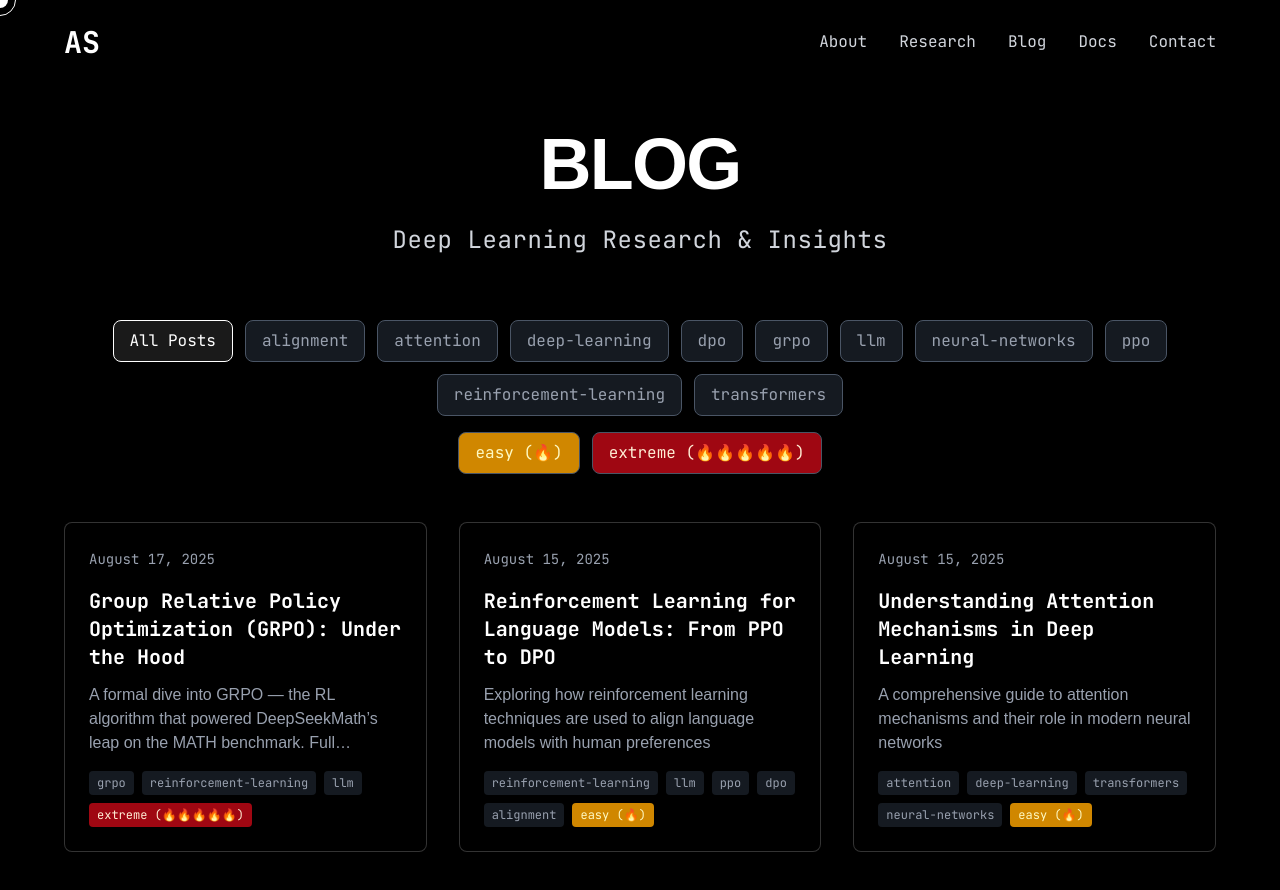
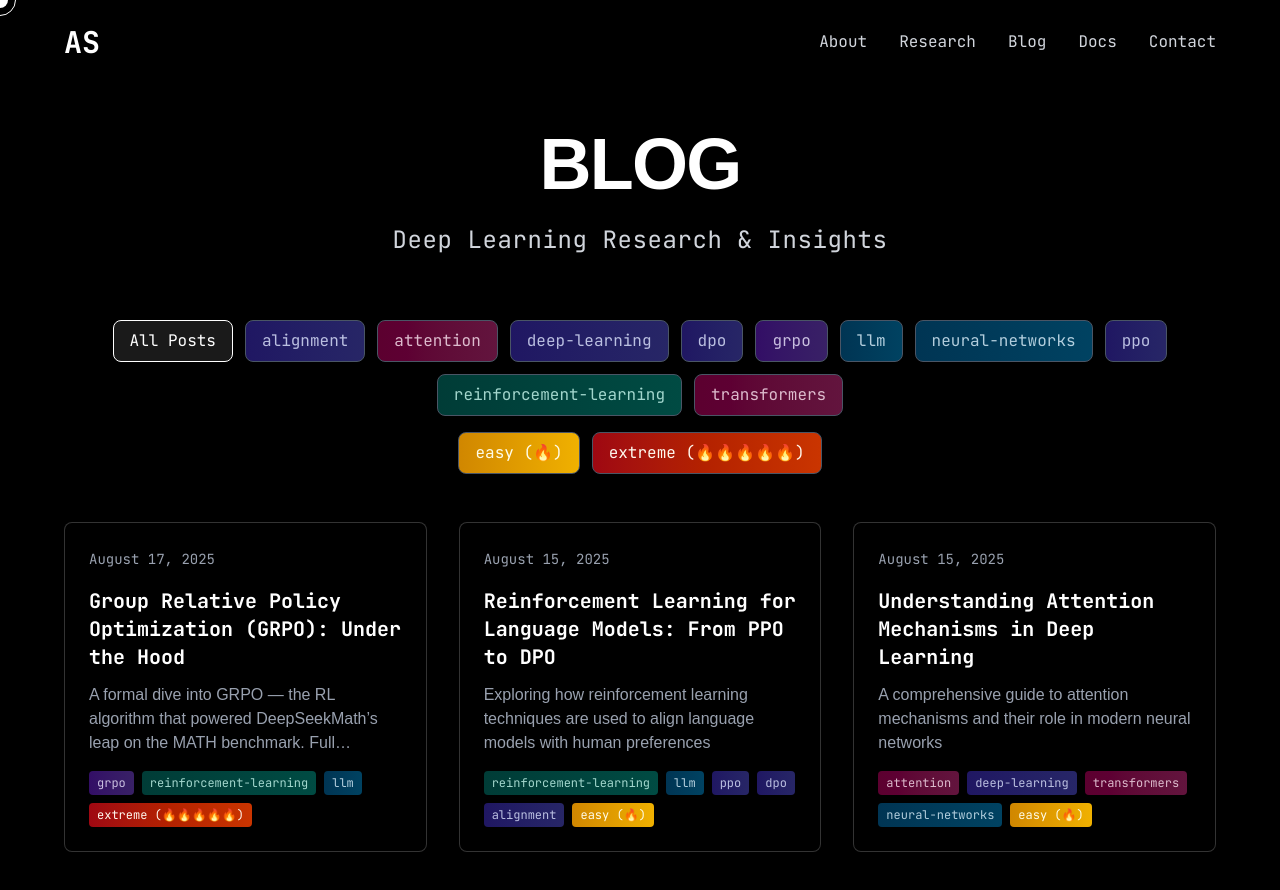
Before and after one commit to Raumberg/attn-signs-center, a Next.js app: page /blog in a window 1280 px wide. Shown: the top 890 px of the page. Built offline with nearby package versions, Linux system fonts and the light colour scheme.

Commit message:
more blog changes

```diff
--- a/content/blog/group-relative-policy-optimization-extreme.md
+++ b/content/blog/group-relative-policy-optimization-extreme.md
@@ -27,8 +27,11 @@ The advantage \(A_t\) is estimated via **GAE** using a *learned value function*
 ## 2  Group Baseline Idea
 Sample **G** candidate responses \(\{o^{(i)}\}_{i=1}^{G}\) **for the same prompt** using the current policy. Let the scalar quality scores from a reward model be \(r^{(i)} \in \mathbb R\).  Define the *group-normalised* advantages
 \[
-\tilde A^{(i)} = \frac{r^{(i)} - \mu_{\!g}}{\sigma_{\!g}}\,, \qquad \mu_{\!g}=\frac1G\sum_{j=1}^{G} r^{(j)},\; \; \sigma_{\!g}=\text{std}(\{r^{(j)}\}). \tag{1}
+\hat A^{\text{GRPO}}_i\;=\;A^{\text{PPO}}_i \qquad (1)
 \]
+$$
+\widetilde A_i \;=\; \hat A^{\text{GRPO}}_i - \operatorname{median}_{j\in\mathcal G} \big(\hat A^{\text{GRPO}}_j\big) \tag{2}
+$$
 No critic — the baseline is **the peer average**.  Intuition: an answer is good iff it beats its siblings.
 
 We broadcast \(\tilde A^{(i)}\) to every token of \(o^{(i)}\).  Substituting into PPO gives the **GRPO objective**
--- a/src/components/pages/BlogContent.tsx
+++ b/src/components/pages/BlogContent.tsx
@@ -23,11 +23,21 @@ export default function BlogContent({ posts, allTags }: BlogContentProps) {
 
   // Difficulty tag styles & fire emojis
   const difficultyMap: Record<string, {bg: string; text: string; fires: number}> = {
-    easy: { bg: "bg-yellow-600", text: "text-yellow-100", fires: 1 },
-    medium: { bg: "bg-orange-600", text: "text-orange-100", fires: 3 },
-    hard: { bg: "bg-red-600", text: "text-red-100", fires: 4 },
-    extreme: { bg: "bg-red-800", text: "text-orange-100", fires: 5 },
+    easy: { bg: "bg-gradient-to-r from-yellow-600 to-yellow-500", text: "text-yellow-50", fires: 1 },
+    medium: { bg: "bg-gradient-to-r from-orange-600 to-orange-500", text: "text-orange-50", fires: 3 },
+    hard: { bg: "bg-gradient-to-r from-red-600 to-red-500", text: "text-red-50", fires: 4 },
+    extreme: { bg: "bg-gradient-to-r from-red-800 to-orange-700", text: "text-orange-50", fires: 5 },
   };
+
+  // Pastel gradient palette for regular tags (subtle opacity)
+  const otherPalette = [
+    "bg-gradient-to-r from-teal-600/40 to-teal-500/40 text-teal-100/80",
+    "bg-gradient-to-r from-sky-600/40 to-sky-500/40 text-sky-100/80",
+    "bg-gradient-to-r from-violet-600/40 to-violet-500/40 text-violet-100/80",
+    "bg-gradient-to-r from-green-600/40 to-green-500/40 text-green-100/80",
+    "bg-gradient-to-r from-pink-600/40 to-pink-500/40 text-pink-100/80",
+    "bg-gradient-to-r from-indigo-600/40 to-indigo-500/40 text-indigo-100/80",
+  ];
 
   const getTagClasses = (tag: string) => {
     const key = tag.toLowerCase();
@@ -35,7 +45,10 @@ export default function BlogContent({ posts, allTags }: BlogContentProps) {
       const { bg, text } = difficultyMap[key];
       return `${bg} ${text}`;
     }
-    return "bg-gray-700/40 text-gray-400"; // subdued for non-difficulty tags
+    // choose gradient deterministically
+    const sum = [...tag].reduce((acc, ch) => acc + ch.charCodeAt(0), 0);
+    const paletteClass = otherPalette[sum % otherPalette.length];
+    return paletteClass;
   };
 
   const renderTagLabel = (tag: string) => {
@@ -123,7 +136,8 @@ export default function BlogContent({ posts, allTags }: BlogContentProps) {
             initial={{ opacity: 0, y: 20 }}
             animate={{ opacity: 1, y: 0 }}
             transition={{ delay: 1.0 + index * 0.1, duration: 0.6 }}
-            whileHover={{ y: -5, scale: 1.02 }}
+            whileHover={{ y: -4, scale: 1.03 }}
+            whileTap={{ scale: 0.97 }}
           >
             <Link href={`/blog/${post.slug}`} legacyBehavior>
               <motion.a
--- a/src/components/pages/BlogPostPageClient.tsx
+++ b/src/components/pages/BlogPostPageClient.tsx
@@ -11,11 +11,21 @@ import Link from "next/link";
 
 // Difficulty tag styling map
 const difficultyMap: Record<string, {bg: string; text: string; fires: number}> = {
-  easy: { bg: "bg-yellow-600", text: "text-yellow-100", fires: 1 },
-  medium: { bg: "bg-orange-600", text: "text-orange-100", fires: 3 },
-  hard: { bg: "bg-red-600", text: "text-red-100", fires: 4 },
-  extreme: { bg: "bg-red-800", text: "text-orange-100", fires: 5 },
+  easy: { bg: "bg-gradient-to-r from-yellow-600 to-yellow-500", text: "text-yellow-50", fires: 1 },
+  medium: { bg: "bg-gradient-to-r from-orange-600 to-orange-500", text: "text-orange-50", fires: 3 },
+  hard: { bg: "bg-gradient-to-r from-red-600 to-red-500", text: "text-red-50", fires: 4 },
+  extreme: { bg: "bg-gradient-to-r from-red-800 to-orange-700", text: "text-orange-50", fires: 5 },
 };
+
+// same pastel palette for non-difficulty tags
+const otherPalette = [
+  "bg-gradient-to-r from-teal-600/40 to-teal-500/40 text-teal-100/80",
+  "bg-gradient-to-r from-sky-600/40 to-sky-500/40 text-sky-100/80",
+  "bg-gradient-to-r from-violet-600/40 to-violet-500/40 text-violet-100/80",
+  "bg-gradient-to-r from-green-600/40 to-green-500/40 text-green-100/80",
+  "bg-gradient-to-r from-pink-600/40 to-pink-500/40 text-pink-100/80",
+  "bg-gradient-to-r from-indigo-600/40 to-indigo-500/40 text-indigo-100/80",
+];
 
 const getTagClasses = (tag: string) => {
   const key = tag.toLowerCase();
@@ -23,7 +33,8 @@ const getTagClasses = (tag: string) => {
     const { bg, text } = difficultyMap[key];
     return `${bg} ${text}`;
   }
-  return "bg-gray-700/40 text-gray-400";
+  const sum = [...tag].reduce((acc, ch) => acc + ch.charCodeAt(0), 0);
+  return otherPalette[sum % otherPalette.length];
 };
 
 const renderTagLabel = (tag: string) => {
@@ -143,7 +154,8 @@ export default function BlogPostPageClient({ post }: BlogPostPageClientProps) {
             <motion.a
               className={`inline-block px-8 py-3 border border-white text-white hover:bg-white hover:text-black transition-colors duration-300 font-medium no-underline ${jetbrainsMono.className}`}
               style={{ textDecoration: 'none' }}
-              whileHover={{ scale: 0.95, y: 2 }}
+              whileHover={{ scale: 1.05 }}
+              whileTap={{ scale: 0.94 }}
               onMouseEnter={(e) => setMagneticTargetForElement(e.currentTarget)}
               onMouseLeave={clearMagneticTarget}
               transition={{
```
